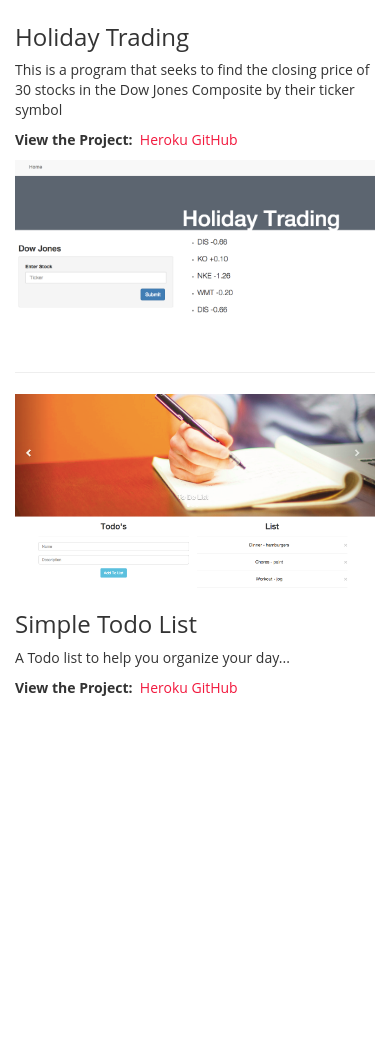
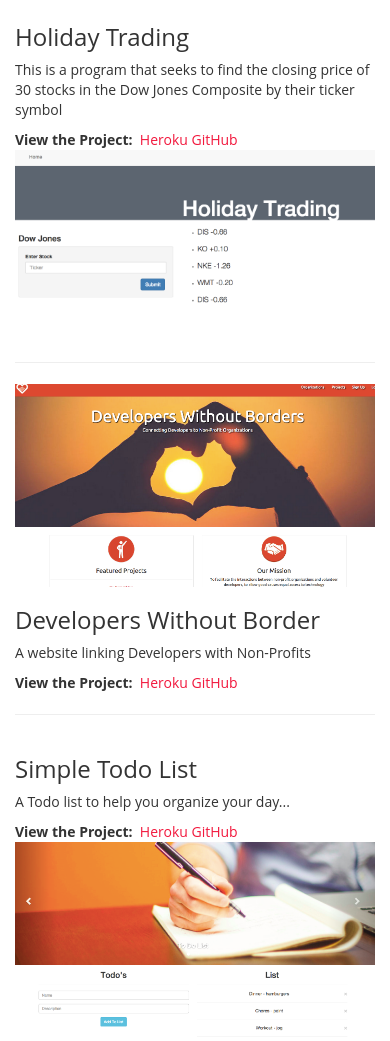
Before and after one commit to timfesta/timothy, a website: page public/index.html in a window 390 px wide. Shown: the part 520-1561 px from the top of the page. Before the commit the page ends 1229 px from the top, so only its background shows below. Drawn offline with nearby package versions, Linux system fonts and the light colour scheme.

Commit message:
added developers

```diff
--- a/public/index.html
+++ b/public/index.html
@@ -3,11 +3,10 @@
     <head>
         <meta charset="utf-8">
         <meta name="viewport" content="width=device-width, initial-scale=1">
-
         <link rel="stylesheet" type="text/css" href="https://maxcdn.bootstrapcdn.com/bootstrap/3.3.5/css/bootstrap.min.css">
         <link rel="stylesheet" type="text/css" href="https://maxcdn.bootstrapcdn.com/font-awesome/4.2.0/css/font-awesome.min.css">
         <link rel="stylesheet" type="text/css" href="style.css">
-
+        <!-- <link rel="shortcut icon" type="image/ico" href="71.png" /> -->
         <title>Tim Festa</title>
     </head>
   <body>
@@ -15,9 +14,7 @@
     <div class="jumbotron">
         <div class="container text-center">
             <h2>Tim Festa</h2>
-
               <img src="timmy.png" alt="Tim Festa" class="img-circle">
-
                 <ul class="social-network social-circle">
                     <li>
                         <a href="https://github.com/timfesta?tab=repositories" class="icoGithub" title="Github">
@@ -38,14 +35,12 @@
         </div>
     </div>
 
-
     <div class="container">
           <hr>
+        <div class="row">
+            <div class="col-md-1">
+            </div>
 
-
-
-    <div class="row">
-      <div class="col-md-1"></div>
             <div class="col-md-5">
                 <h3>Holiday Trading</h3>
                     <p>
@@ -54,21 +49,45 @@
                         <strong>View the Project:</strong>&nbsp;
                           <a href="http://holidaytrading.herokuapp.com/stocks">Heroku</a>
                           <a href="https://github.com/timfesta/project1">GitHub</a>&nbsp;
-            </p>
+                    <br>
             </div>
+
             <div class="col-md-5 text-center">
                 <img class="img-responsive" src="holidaytrading.png">
             </div>
-        <div class="col-md-1"></div>
+
+            <div class="col-md-1">
+            </div>
         </div>
         <hr>
 
         <div class="row">
-
-      <div class="col-md-1"></div>
+            <div class="col-md-1">
+            </div>
 
             <div class="col-md-5 text-center">
-        <img class="img-responsive" src="todo.png">
+                <img class="img-responsive" src="developers.png">
+            </div>
+
+            <div class="col-md-5">
+                <h3>Developers Without Border</h3>
+                    <p>
+                      A website linking Developers with Non-Profits
+                    </p>
+                        <strong>View the Project:</strong>&nbsp;
+                          <a href="http://projectbullitt.herokuapp.com/">Heroku</a>
+                          <a href="https://github.com/esbenbsmith/projectbullitt">GitHub</a>&nbsp;
+
+                    <br>
+            </div>
+
+            <div class="col-md-1">
+            </div>
+        </div>
+        <hr>
+
+        <div class="row">
+            <div class="col-md-1">
             </div>
 
             <div class="col-md-5">
@@ -79,17 +98,18 @@
                     <strong>View the Project:</strong>&nbsp;
                       <a href="https://festatodo.herokuapp.com/">Heroku</a>
                       <a href="https://github.com/timfesta/FestaToDo">GitHub</a>&nbsp;
-            </p>
+                <br>
             </div>
 
+            <div class="col-md-5 text-center">
+                <img class="img-responsive" src="todo.png">
+            </div>
 
-        <div class="col-md-1"></div>
+            <div class="col-md-1">
+            </div>
+        </div>
 
     </div>
 
-
-
-
-  </div>
   </body>
 </html>
```
Also changed, not shown: public/71.png (added), public/developers.png (added). Lines whose indentation alone changed are shown as unchanged.
